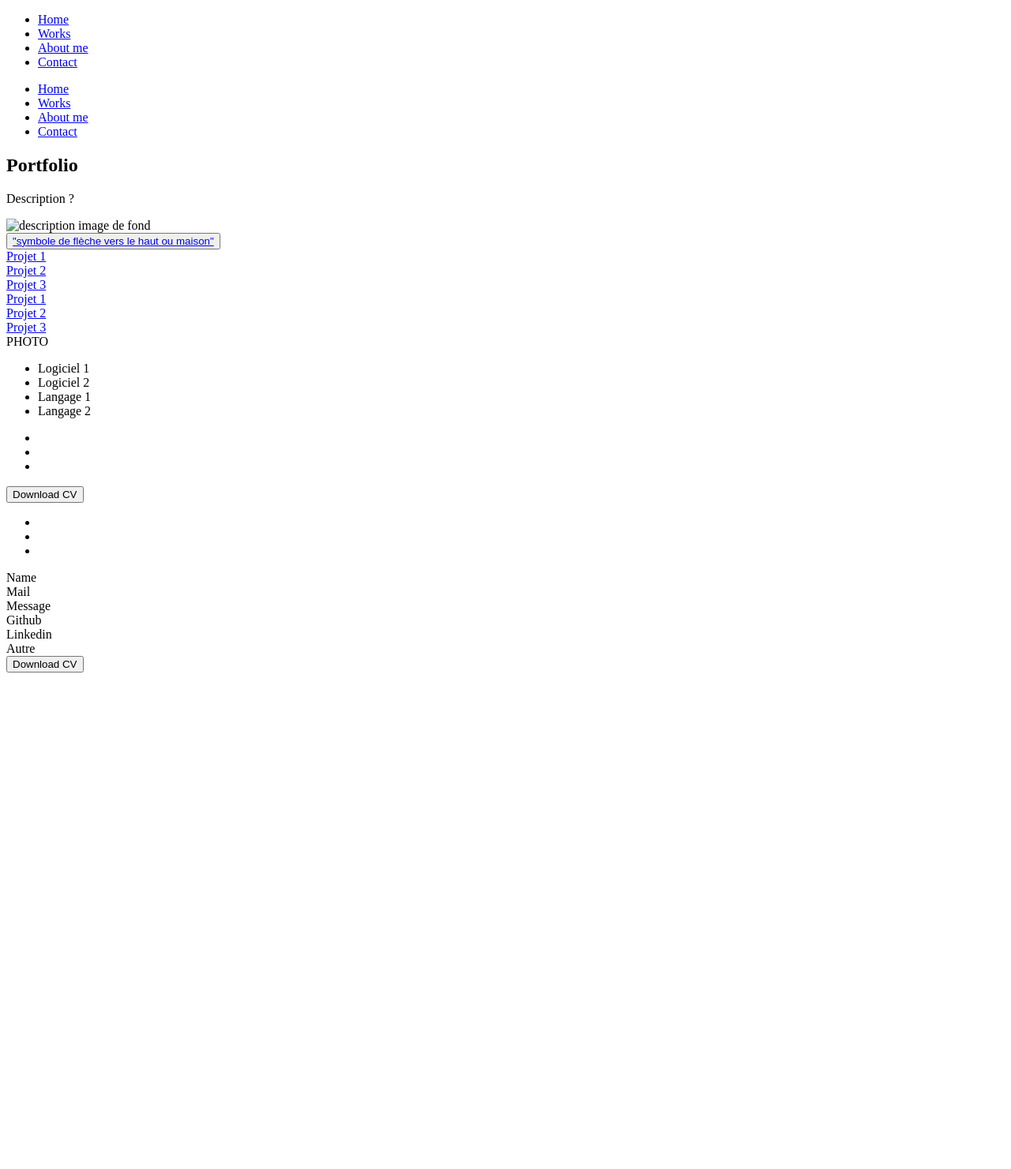
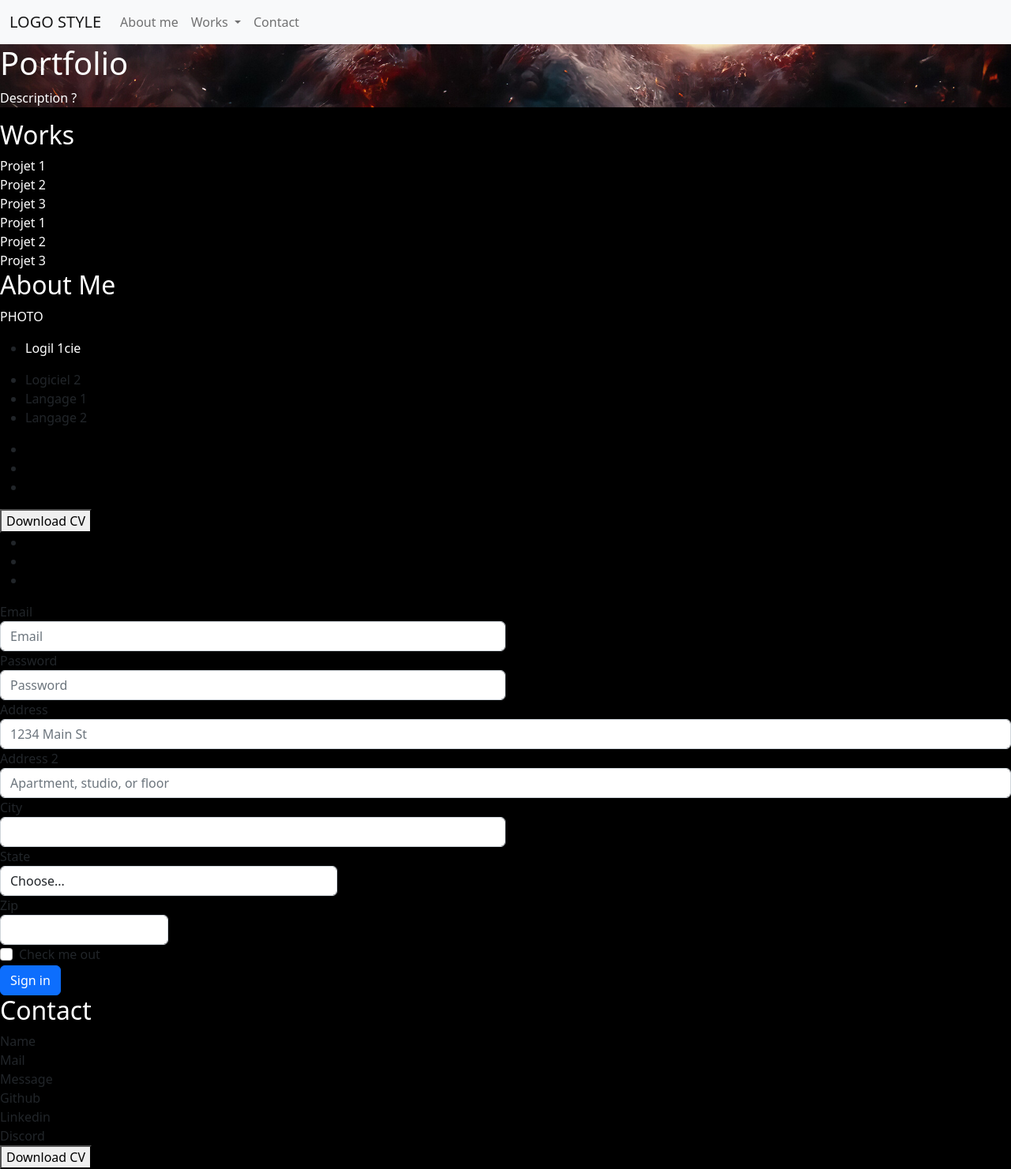
Before and after one commit to CRaph0705/portfolio, a plain HTML site: page index.html in a window 1280 px wide. Shown: the whole page at 79% size. Before the commit the page ends 860 px from the top, so only its background shows below. Drawn offline with nearby package versions, Linux system fonts and the light colour scheme.

Commit message:
navbar and form added

```diff
--- a/home.css
+++ b/home.css
@@ -0,0 +1,8 @@
+.home {
+    background-attachment: fixed; /* Fixe l'image pendant le scroll */
+    background-size: 100%; /* L'image prendra 100% de l'espace, quitte à la crop */
+    background-position: center; /* Centre la position de l'image */
+    background-repeat: no-repeat; /* Empêche l'image de se répéter en fonction de la taille d'écran */
+    background-image: url("assets/neuronCloud.jpeg");
+
+}
--- a/index.html
+++ b/index.html
@@ -5,69 +5,59 @@
 	<meta http-equiv="X-UA-Compatible" content="IE=edge">
 	<meta name="viewport" content="width=device-width, initial-scale=1.0">
 	<title>Document</title>
+	<link href="https://cdn.jsdelivr.net/npm/bootstrap@5.2.1/dist/css/bootstrap.min.css" rel="stylesheet" integrity="sha384-iYQeCzEYFbKjA/T2uDLTpkwGzCiq6soy8tYaI1GyVh/UjpbCx/TYkiZhlZB6+fzT" crossorigin="anonymous">
+	<link rel="stylesheet" href="page.css">
+	<link rel="stylesheet" href="home.css">
+	<link rel="stylesheet" href="works.css">
+	<link rel="stylesheet" href="aboutme.css">
+	<link rel="stylesheet" href="contact.css">
+	<script src="https://cdn.jsdelivr.net/npm/bootstrap@5.2.1/dist/js/bootstrap.bundle.min.js" integrity="sha384-u1OknCvxWvY5kfmNBILK2hRnQC3Pr17a+RTT6rIHI7NnikvbZlHgTPOOmMi466C8" crossorigin="anonymous"></script>
+
+
 </head>
 <body>
 	<header class="home" id="urlhome">
-		<section class="navbar">
-			<ul>
-				<li>
-					<a href="#urlhome">
-						Home
-					</a>
+		<nav class="navbar navbar-expand-lg bg-light">
+			<div class="container-fluid d-flex justify-content-between">
+				<div>
+					<a class="navbar-brand" href="#">LOGO STYLE</a>
+					<button class="navbar-toggler" type="button" data-bs-toggle="collapse" data-bs-target="#navbarSupportedContent" aria-controls="navbarSupportedContent" aria-expanded="false" aria-label="Toggle navigation">
+						<span class="navbar-toggler-icon"></span>
+			  		</button>
+				</div>
+				<div class="collapse navbar-collapse" id="navbarSupportedContent">
+					<ul class="navbar-nav me-auto mb-2 mb-lg-0">
+						<li class="nav-item">
+							<a class="nav-link" href="#">About me</a>
 						</li>
-				<li>
-					<a href="#urlworks">
+						<li class="nav-item dropdown">
+							<a class="nav-link dropdown-toggle" href="#" role="button" data-bs-toggle="dropdown" aria-expanded="false">
 							Works
 							</a>
+							<ul class="dropdown-menu">
+								<li><a class="dropdown-item" href="#">Project 1</a></li>
+								<li><hr class="dropdown-divider"></li>
+								<li><a class="dropdown-item" href="#">Project 2</a></li>
+								<li><hr class="dropdown-divider"></li>
+								<li><a class="dropdown-item" href="#">Project 3</a></li>
+							</ul>
 						</li>
-				<li>
-					<a href="#urlaboutme">
-						About me
-					</a>
-				</li>
-				<li>
-					<a href="#urlcontact">
-						Contact
-					</a>
+						<li class="nav-item">
+							<a class="nav-link" href="#">Contact</a>
 						</li>
 					</ul>
-		</section>
-		<section class="burgermenu">
-			<ul>
-				<li>
-					<a href="#urlhome">
-						Home
-					</a>
-				</li>
-				<li>
-					<a href="#urlworks">
-						Works
-					</a>
-				</li>
-				<li>
-					<a href="#urlaboutme">
-						About me
-					</a>
-				</li>
-				<li>
-					<a href="#urlcontact">
-						Contact
-					</a>
-				</li>
-			</ul>
-		</section>
+			  	</div>
+			</div>
+		  </nav>
 		<section class="hometitle">
 			<h1>Portfolio</h1>
 			<p>Description ?</p>
 		</section>
-		<section class="homeassets">
-			<img src="#" alt="description image de fond">
-		</section>
-		<section class="homebutton"> <!-- à afficher uniquement une fois la homepage dépassée -->
-			<button><a href="#urlhome">"symbole de flèche vers le haut ou maison"</a></button>
-		</section>
+
 	</header>
+	<div class="parallax">
 		<div class="works" id="urlworks">
+			<h2>Works</h2>
 			<div class="carousel">
 				<section class="project">
 					<a href="#urlprojet1">Projet 1</a>
@@ -92,11 +82,12 @@
 			</div>
 		</div>
 		<div class="aboutme" id="urlaboutme">
-		<section>PHOTO</section>
+			<h2>About Me</h2>
+			<section><p>PHOTO</p></section>
 			<section class="skills">
 				<ul>
 					<li>
-					<div class="skill_title">Logiciel 1</div>
+						<div class="skill_title"><p>Logil 1cie</p></div>
 						<div class="skill_logo"></div>
 						<div class="skill_level"></div>
 					</li>
@@ -139,6 +130,64 @@
 			</section>
 		</div>
 		<div class="contact" id="urlcontact">
+			<form>
+				<div class="form-row">
+				  <div class="form-group col-md-6">
+					<label for="inputEmail4">Email</label>
+					<input type="email" class="form-control" id="inputEmail4" placeholder="Email">
+				  </div>
+				  <div class="form-group col-md-6">
+					<label for="inputPassword4">Password</label>
+					<input type="password" class="form-control" id="inputPassword4" placeholder="Password">
+				  </div>
+				</div>
+				<div class="form-group">
+				  <label for="inputAddress">Address</label>
+				  <input type="text" class="form-control" id="inputAddress" placeholder="1234 Main St">
+				</div>
+				<div class="form-group">
+				  <label for="inputAddress2">Address 2</label>
+				  <input type="text" class="form-control" id="inputAddress2" placeholder="Apartment, studio, or floor">
+				</div>
+				<div class="form-row">
+				  <div class="form-group col-md-6">
+					<label for="inputCity">City</label>
+					<input type="text" class="form-control" id="inputCity">
+				  </div>
+				  <div class="form-group col-md-4">
+					<label for="inputState">State</label>
+					<select id="inputState" class="form-control">
+					  <option selected>Choose...</option>
+					  <option>...</option>
+					</select>
+				  </div>
+				  <div class="form-group col-md-2">
+					<label for="inputZip">Zip</label>
+					<input type="text" class="form-control" id="inputZip">
+				  </div>
+				</div>
+				<div class="form-group">
+				  <div class="form-check">
+					<input class="form-check-input" type="checkbox" id="gridCheck">
+					<label class="form-check-label" for="gridCheck">
+					  Check me out
+					</label>
+				  </div>
+				</div>
+				<button type="submit" class="btn btn-primary">Sign in</button>
+			  </form>
+
+
+
+
+
+
+
+
+
+
+
+			<h2>Contact</h2>
 			<section class="form">
 				<div>Name</div>
 				<div>Mail</div>
@@ -147,12 +196,12 @@
 			<section class="externallinks">
 				<div>Github</div>
 				<div>Linkedin</div>
-			<div>Autre</div>
+				<div>Discord</div>
 			</section>
 			<section>
 				<button>Download CV</button>
 			</section>
 		</div>
-
+	</div>
 </body>
 </html>
--- a/page.css
+++ b/page.css
@@ -0,0 +1,11 @@
+h1, h2, h3, h4, p, a {
+    color: white;
+}
+a {
+    color: white;
+    text-decoration: none;
+}
+
+body {
+    background-color: black;
+}
```
Also changed, not shown: assets/neuronCloud.jpeg (added), navbar.css (deleted), 1 other file. Lines whose indentation alone changed are shown as unchanged.
